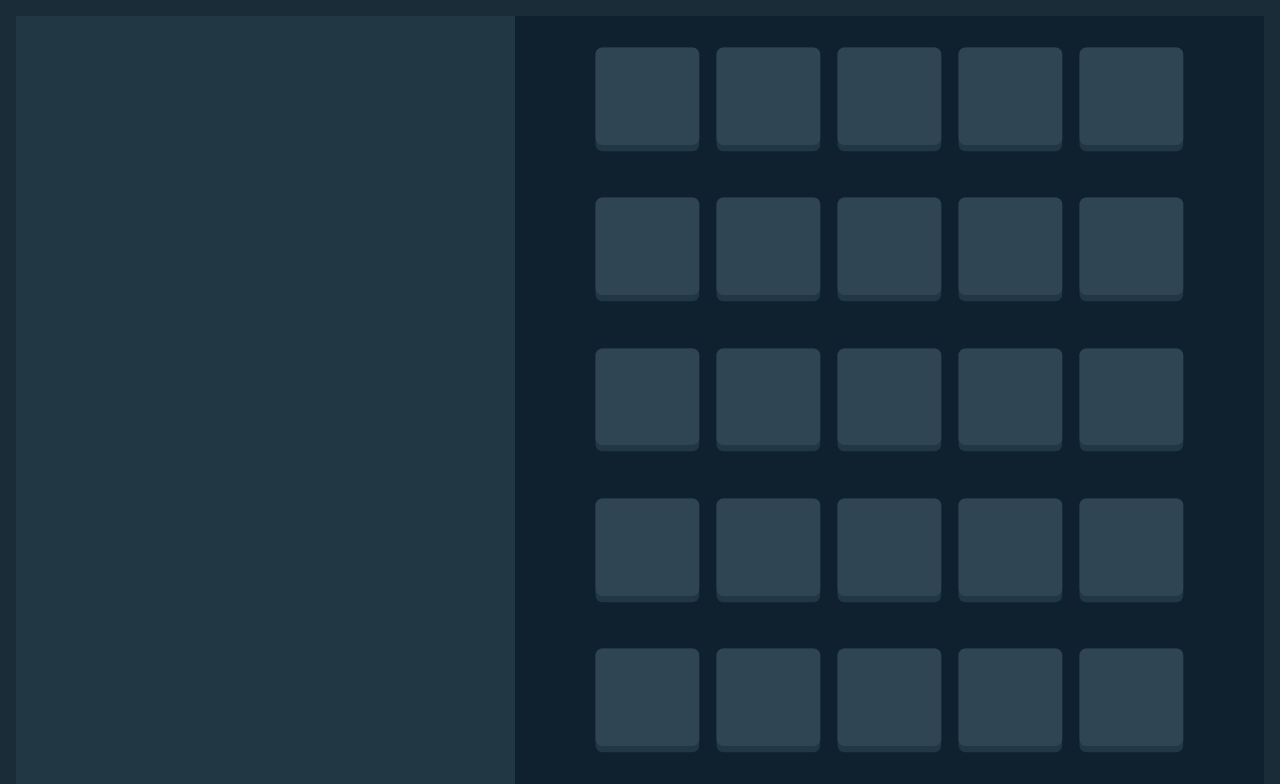
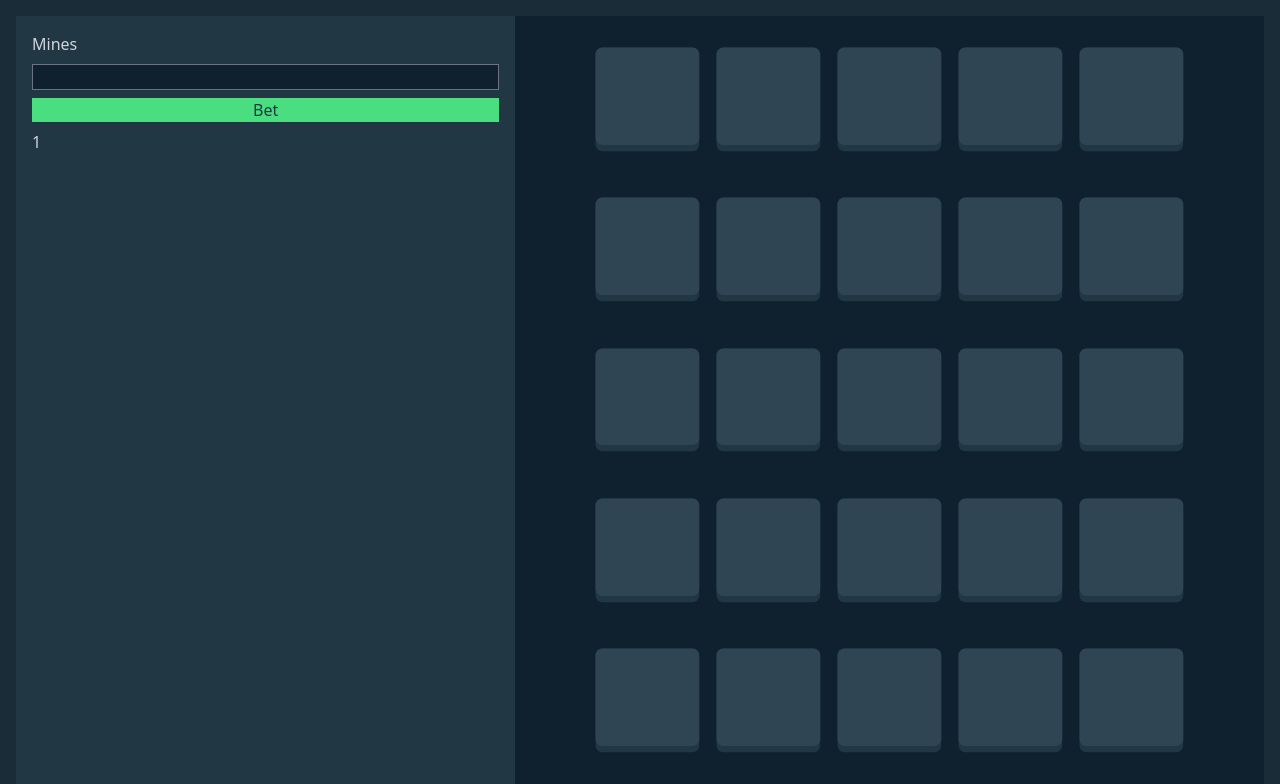
Before and after one commit to mohithingorani/Mines-Game-Stake, a Next.js app: page / in a window 1280 px wide. Shown: the top 784 px of the page. Built offline with nearby package versions, Linux system fonts and the light colour scheme.

Commit message:
Added number of mines option

```diff
--- a/src/app/page.tsx
+++ b/src/app/page.tsx
@@ -1,59 +1,90 @@
 // src/pages/index.jsx
-"use client"
+"use client";
 import { useEffect, useState } from "react";
 import { Box } from "./components/Box";
 
 export default function Home() {
   const [boxes, setBoxes] = useState<number[]>([]);
-  const [lost, setLost] = useState(false)
-  const [restart, setRestart] = useState(false)
-  const [show, setShow] = useState<number[]>([])
+  const [lost, setLost] = useState(false);
+  const [restart, setRestart] = useState(false);
+  const [show, setShow] = useState<number[]>([]);
+  const [mines, setMines] = useState<number>(1);
   useEffect(() => {
     startProgram();
   }, [restart]);
 
   const startProgram = () => {
-    const value = Math.floor(Math.random() * 25);
-    console.log(value);
-    let arr = [];
-    for (let i = 0; i < 25; i++) {
-      if (i === value) {
-        arr.push(0);
-      } else {
-        arr.push(1);
-      }
+    const gridSize = 25; // Assuming a 5x5 grid
+    let arr = Array(gridSize).fill(1); // Initialize all cells with 1 (no mine)
+
+    // Randomly place mines
+    for (let i = 0; i < mines; i++) {
+      let index;
+      do {
+        index = Math.floor(Math.random() * gridSize);
+      } while (arr[index] === 0); // Ensure not placing a mine where one already exists
+      arr[index] = 0; // Place mine
     }
-    let arr2 = []
 
     setBoxes(arr);
-    setShow([])
+    setShow([]);
+    console.log("Setted " + mines + " mines");
   };
 
-
   function handlClick(index: number) {
-    setShow(show => [...show, index])
+    console.log(boxes);
+    setShow((show) => [...show, index]);
     if (boxes[index] === 0) {
-      setLost(true)
+      setLost(true);
     }
   }
-
-
 
   return (
     <div className="h-screen w-full flex flex-col justify-center items-center px-4 py-4">
       <div className="w-full bg-[#213743] h-full grid grid-cols-5">
         <div className="col-span-2">
-          {lost ? <div className="flex flex-col justify-center h-full items-center"><div className="text-white text-8xl">You lost!</div>
-            <button onClick={()=>{setRestart(!restart)
-              setLost(false)
-            }} type="button" className="w-32 mt-4 text-white bg-blue-700 hover:bg-blue-800 focus:outline-none  font-medium rounded-full text-sm px-5 py-2.5 text-center">Retry</button>
-
-          </div> : null}
+          <div className="px-4 py-4 flex flex-col items-start text-gray-300 gap-2">
+            <div>Mines</div>
+            <input
+              type="number"
+              onChange={(e) => setMines(parseInt(e.target.value))}
+              className="bg-[#0F212E] border w-full border-gray-500 text-gray-300"
+            />
+            <button
+              className="bg-green-400 text-[#213743] max-w-lg w-full"
+              onClick={startProgram}
+            >
+              Bet
+            </button>
+            {JSON.stringify(mines)}
+          </div>
+          {lost ? (
+            <div className="flex flex-col justify-center h-full items-center">
+              <div className="text-white text-8xl">You lost!</div>
+              <button
+                onClick={() => {
+                  setRestart(!restart);
+                  setLost(false);
+                }}
+                type="button"
+                className="w-32 mt-4 text-white bg-blue-700 hover:bg-blue-800 focus:outline-none  font-medium rounded-full text-sm px-5 py-2.5 text-center"
+              >
+                Retry
+              </button>
+            </div>
+          ) : null}
         </div>
         <div className="col-span-3 bg-[#0F212E] grid px-8 py-4">
           <div className="grid grid-cols-5 gap-4 px-12">
             {boxes.map((value, index) => (
-              <Box key={index} onClick={() => { lost ? null : handlClick(index) }} state={value ? "showGreen" : "showRed"} show={show.includes(index) ? true : false} />
+              <Box
+                key={index}
+                onClick={() => {
+                  lost ? null : handlClick(index);
+                }}
+                state={value ? "showGreen" : "showRed"}
+                show={show.includes(index) ? true : false}
+              />
             ))}
           </div>
         </div>
```
